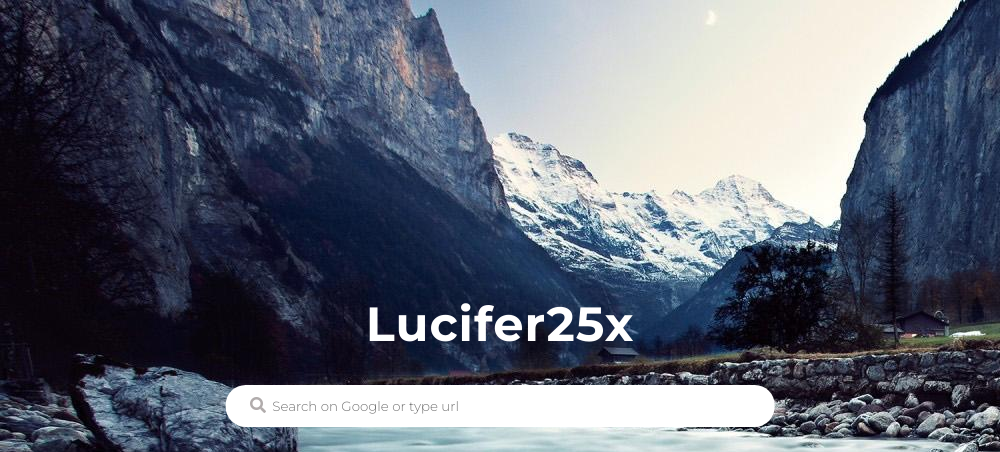
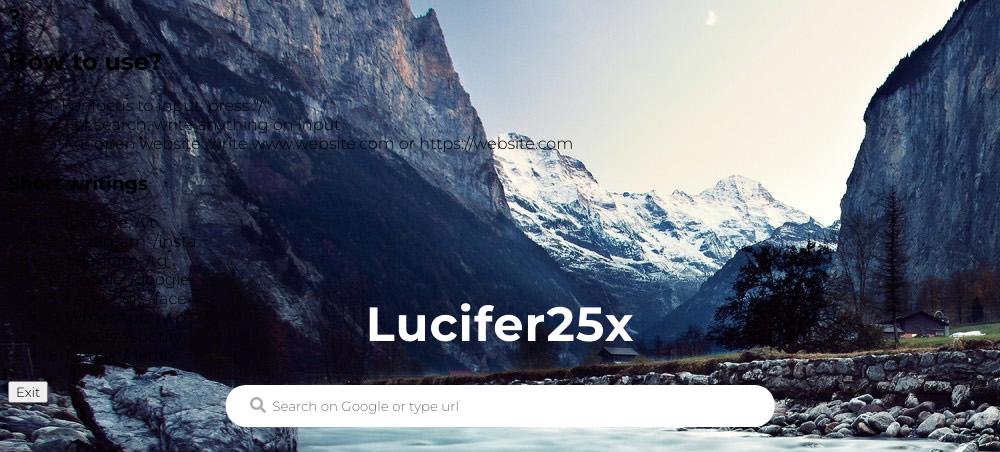
Before and after one commit to skull-crusher-aze/browser-app, an Electron app: page index.html in a window 1000 px wide. Shown: the top 452 px of the page. Drawn offline with Linux system fonts and the light colour scheme.

Commit message:
Update index.html

```diff
--- a/index.html
+++ b/index.html
@@ -8,8 +8,8 @@
     <meta name="description" content="Safe and Fast browser">
     <link rel="stylesheet" href="./style.css">
     <link rel="stylesheet" href="https://cdnjs.cloudflare.com/ajax/libs/font-awesome/5.15.3/css/all.min.css"/>
-    <link rel="shortcut icon" href="./icon.ico" type="image/x-icon">
-</head>
+    <link rel="shortcut icon" href="./favicon.ico" type="image/x-icon">
+    <meta name="theme-color" content="#24201f">
 <body>
     <div class="main">
         <div class="title">
@@ -36,7 +36,7 @@
                     <a href="https://web.telegram.org" target="_self"><img src="https://telegram.org/favicon.ico"></a>
                 </div>
                 <div class="web">
-                    <a href="https://youtube.com/" target="_self"><img src="https://youtube.com//favicon.ico"></a>
+                    <a href="https://web.whatsapp.com/" target="_self"><img src="https://web.whatsapp.com//favicon.ico"></a>
                 </div>
                 <div class="web">
                     <a href="https://github.com" target="_self"><img src="https://github.com/favicon.ico"></a>
@@ -45,8 +45,42 @@
         </div>
     </div>
 
+    <div class="how-usage">
+        <i id="usage-btn" class="fas fa-question"></i>
+    </div>
+
     <div class="customize">
         <i id="customize" class="fas fa-pen"></i>
+    </div>
+
+    <div class="use visible">
+        <div class="usage">
+            <h2>How to use?</h1>
+
+            <ul>
+                <li>1. For focus to input: press "/"</li>
+                <li>2. For search: write anything on input</li>
+                <li>3. For open website: write www.website.com or https://website.com</li>
+            </ul>
+
+            <div class="shorts">
+                <h3>Short writings</h3>
+                <ul>
+                    <li>1. Youtube: /yt</li>
+                    <li>2. Instagram: /insta</li>
+                    <li>3. Telegram: /tg</li>
+                    <li>4. Google: /google</li>
+                    <li>5. Facebook: /face</li>
+                    <li>6. WhatsApp: /wp</li>
+                    <li>7. Spotify: /spotify</li>
+                    <li>8. Netflix: /netflix</li>
+                </ul>
+            </div>
+
+            <div class="btn">
+                <button id="exit">Exit</button>
+            </div>
+        </div>
     </div>
 
 
```
